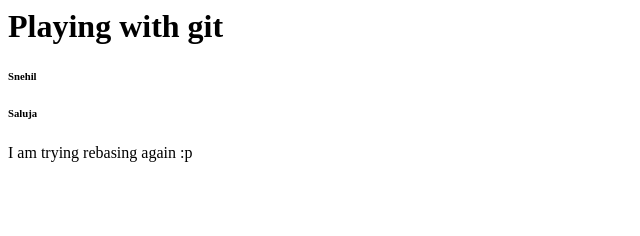
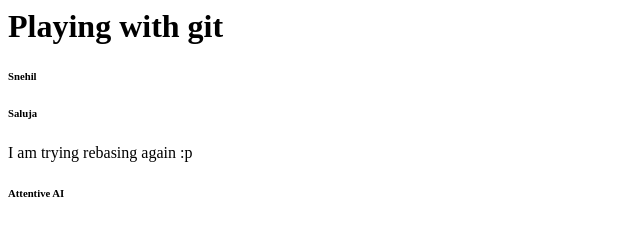
Before and after one commit to attentivesnhl/demo, a plain HTML site: page index.html in a window 1280 px wide. Shown: the full height of the page, 0-640 px from the left. Drawn offline with Linux system fonts and the light colour scheme.

Commit message:
resolved merge conflicts

```diff
--- a/index.html
+++ b/index.html
@@ -7,6 +7,8 @@
 
     <div> I am trying rebasing again :p</div>
 
+
+    <h6>Attentive AI</h6>
 </body>
 
 </html>
```
